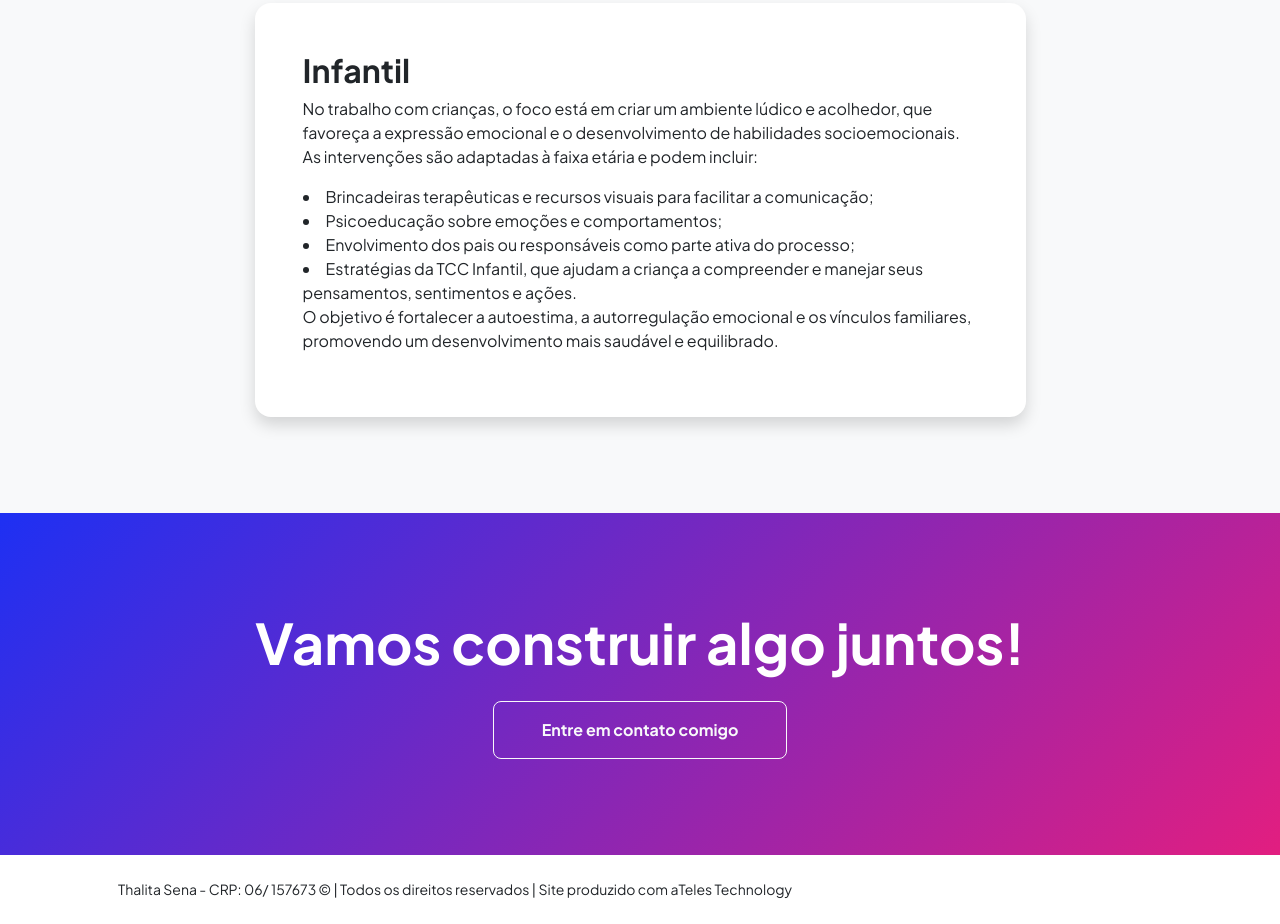
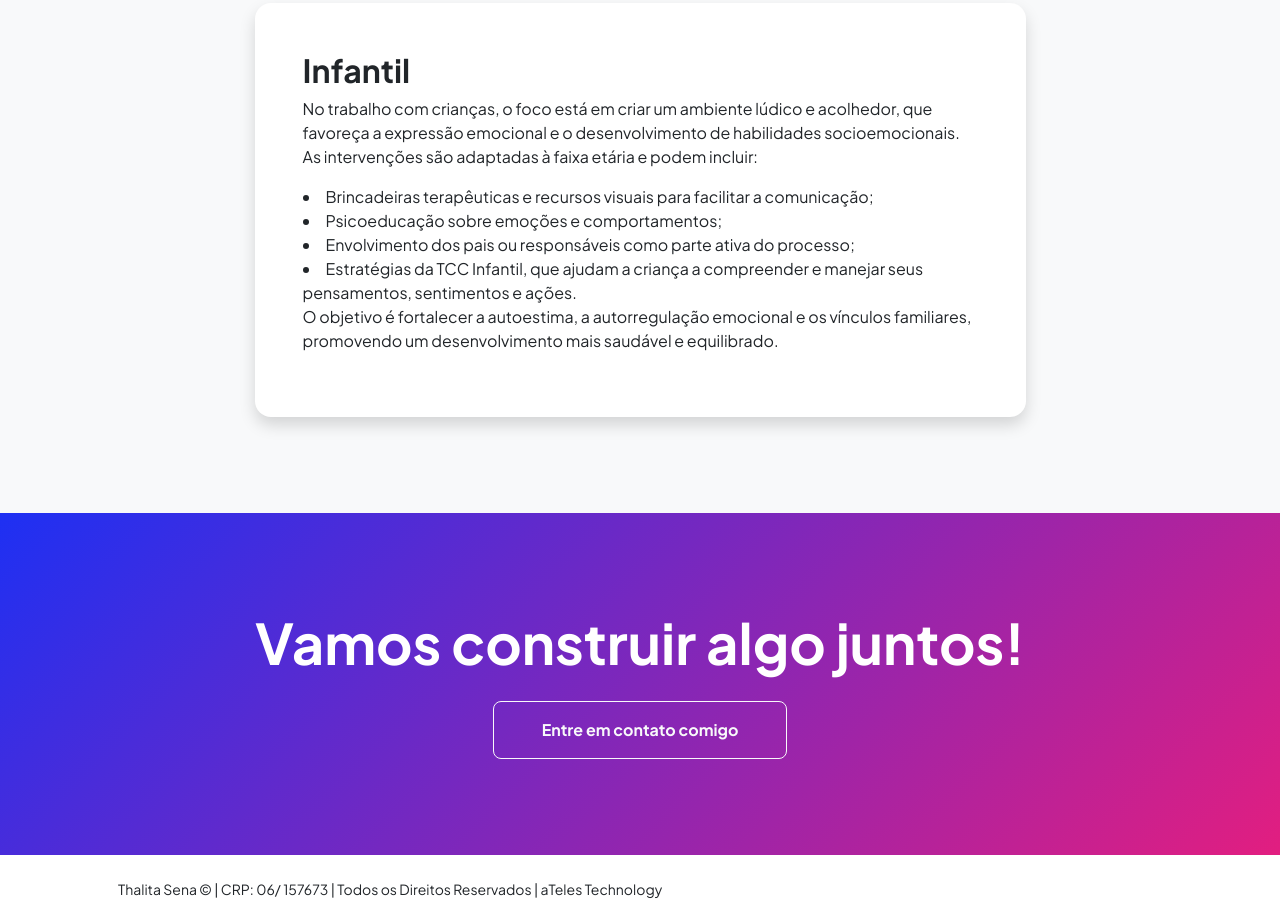
Before and after one commit to ThalitaMSena/psicothalitasena.com.br, a plain HTML site: page projects.html in a window 1280 px wide. Shown: the part 709-1633 px from the top of the page. Drawn offline with nearby package versions, Linux system fonts and the light colour scheme.

Commit message:
Ajuste copyrights

```diff
--- a/projects.html
+++ b/projects.html
@@ -99,7 +99,7 @@ O objetivo é fortalecer a autoestima, a autorregulação emocional e os víncul
         <footer class="bg-white py-4 mt-auto">
             <div class="container px-5">
                 <div class="row align-items-center justify-content-between flex-column flex-sm-row">
-                    <div class="col-auto"><div class="small m-0">Thalita Sena - CRP: 06/ 157673 &copy; | Todos os direitos reservados | Site produzido com aTeles Technology</div></div>
+                    <div class="col-auto"><div class="small m-0">Thalita Sena &copy; | CRP: 06/ 157673 | Todos os Direitos Reservados | aTeles Technology</div></div>
                     <!-- <div class="col-auto">
                         <a class="small" href="#!">Privacy</a>
                         <span class="mx-1">&middot;</span>
```
